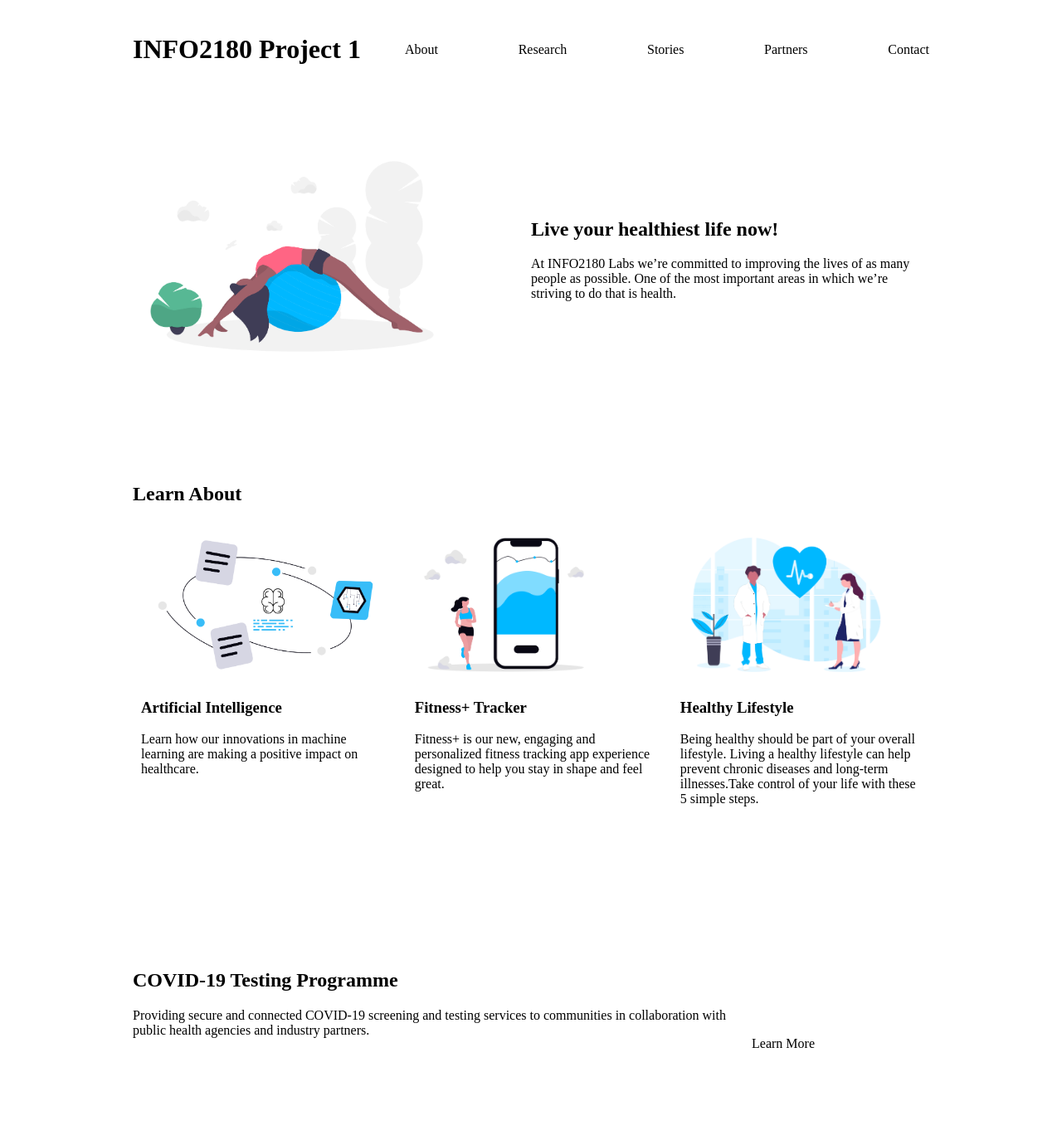
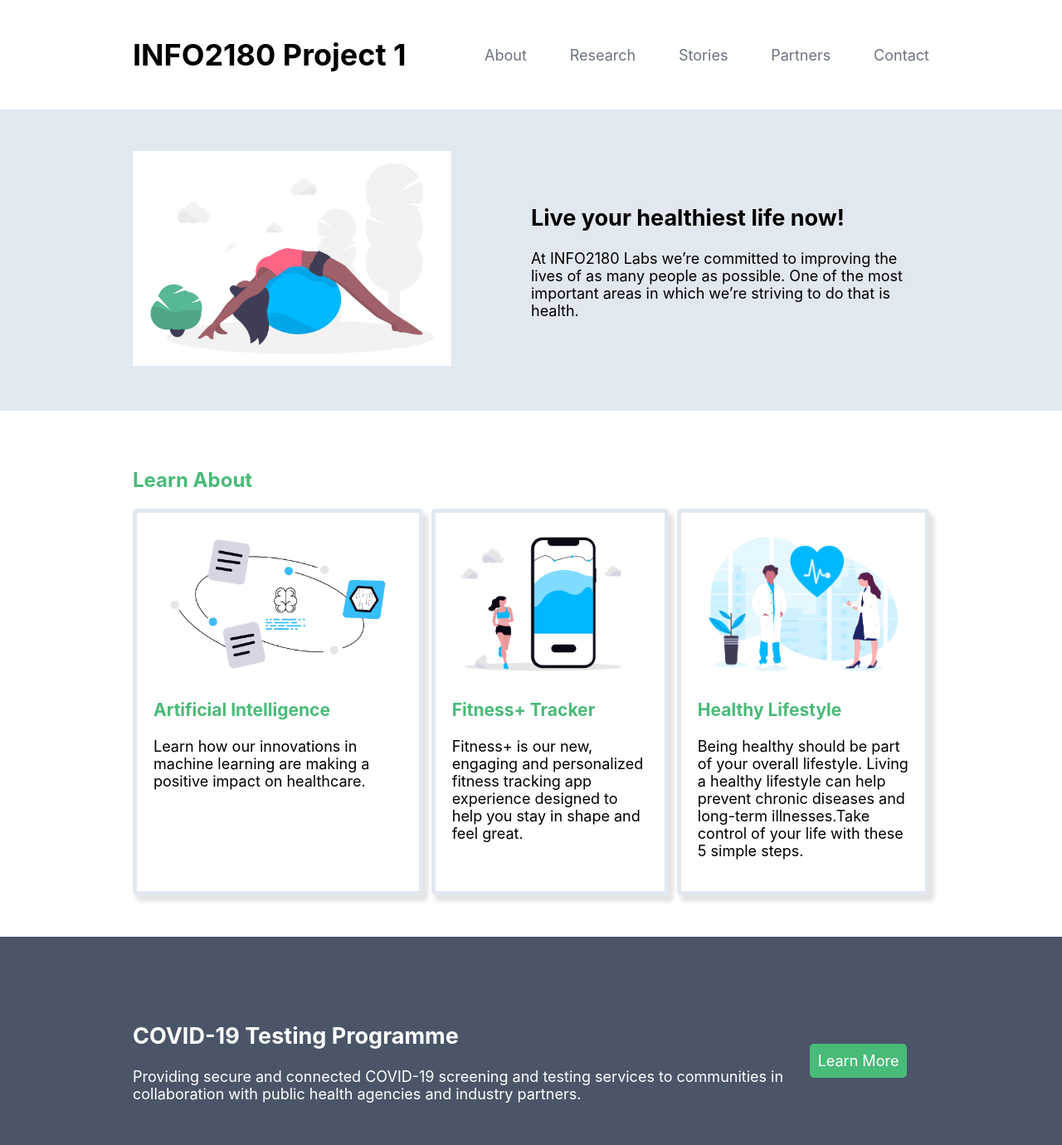
Before and after one commit to zanaaf/info2180-project1, a plain HTML site: page index.html in a window 1280 px wide. Shown: the top 1380 px of the page at 83% size. Drawn offline with Linux system fonts and the light colour scheme.

Commit message:
Added colours and fonts

```diff
--- a/styles.css
+++ b/styles.css
@@ -2,6 +2,8 @@
 body {
     margin: 0;
     font-size: 16px;
+    font-family:-apple-system, BlinkMacSystemFont, "Segoe UI", Roboto, "Helvetica Neue", Arial, "Noto Sans", sans-serif;
+    font-size:18px;
 }
 
 .container {
@@ -13,6 +15,8 @@ body {
 header{
     padding-top:20px;
     padding-bottom:20px;
+    background-color: white;
+    font-size: 18px;
 }
 
 header .container{
@@ -24,7 +28,7 @@ header .container{
 }
 
 header h1{
-    width:30%;
+    width:40%;
     align-items: flex-start;
 }
 
@@ -33,7 +37,7 @@ header nav{
 }
 
 nav{
-    width:70%;
+    width:60%;
 }
 
 nav ul{
@@ -43,9 +47,21 @@ nav ul{
     list-style-type: none;
 }
 
+nav a{
+    color:#6b7280;
+}
+
+nav a:hover{
+    color:#5A67D8;
+}
+
 a{
     color:inherit;
     text-decoration: none;
+}
+
+.overview-hero{
+    background-color: #E2E8F0;
 }
 
 .overview-hero .container{
@@ -70,6 +86,10 @@ a{
     width:50%;
 }
 
+.learn-about h2{
+    font-size: 24px;
+    color:#48BB78;
+}
 
 .cards{
     display: grid;
@@ -84,8 +104,23 @@ a{
 }
 
 .card{
-    padding:10px;
+    padding:20px;
+    border: 5px solid #E2E8F0;
+    border-radius: 5px;
+    box-shadow: 5px 7px 5px 1px #e4e4e4;
 }
+
+.card h3{
+    color:#48BB78;
+    font-size:21px;
+}
+
+.testing{
+    background-color:#4A5568;
+    color:white;
+}
+
+
 
 .testing .container{
     display: flex;
@@ -101,15 +136,24 @@ a{
     align-items: flex-end;
     width:30%;
     display: flex;
-}
-
-.btn{
     align-items: center;
     justify-content: center;
 }
 
+.cta .btn{
+    justify-content: center;
+    border-radius:5px;
+    background-color:#48BB78 ;
+    padding: 10px;
+}
+
 .stories{
     padding:10px;
+}
+
+.stories .container h2, .stories .container a{
+    color:#5A67D8;
+    font-size: 18px;
 }
 
 .stories .container article{
@@ -122,8 +166,7 @@ a{
     align-items: flex-start;
     object-fit: cover;
     width:300px;
-    height:150px;
-    border-radius: 15%;
+    border-radius: 50%;
     padding:20px;
 }
 
@@ -135,6 +178,8 @@ a{
 .newsletter{
     padding-top:100px;
     padding-bottom:100px;
+    background-color: #48BB78;
+    color:white;
 }
 
 .newsletter .container{
@@ -154,17 +199,21 @@ form{
 
 .newsletter btn{
     flex-direction: flex-start;
+    color:#5A67D8;
 }
 
 input{
     flex-direction: flex-end;
+    padding:10px;
 }
 
 footer{
     padding:10px;
+    background-color: #4A5568;
+    color:white;
 }
 
 section{
-    padding-top:60px;
-    padding-bottom:60px;
+    padding-top:50px;
+    padding-bottom:50px;
 }
```
